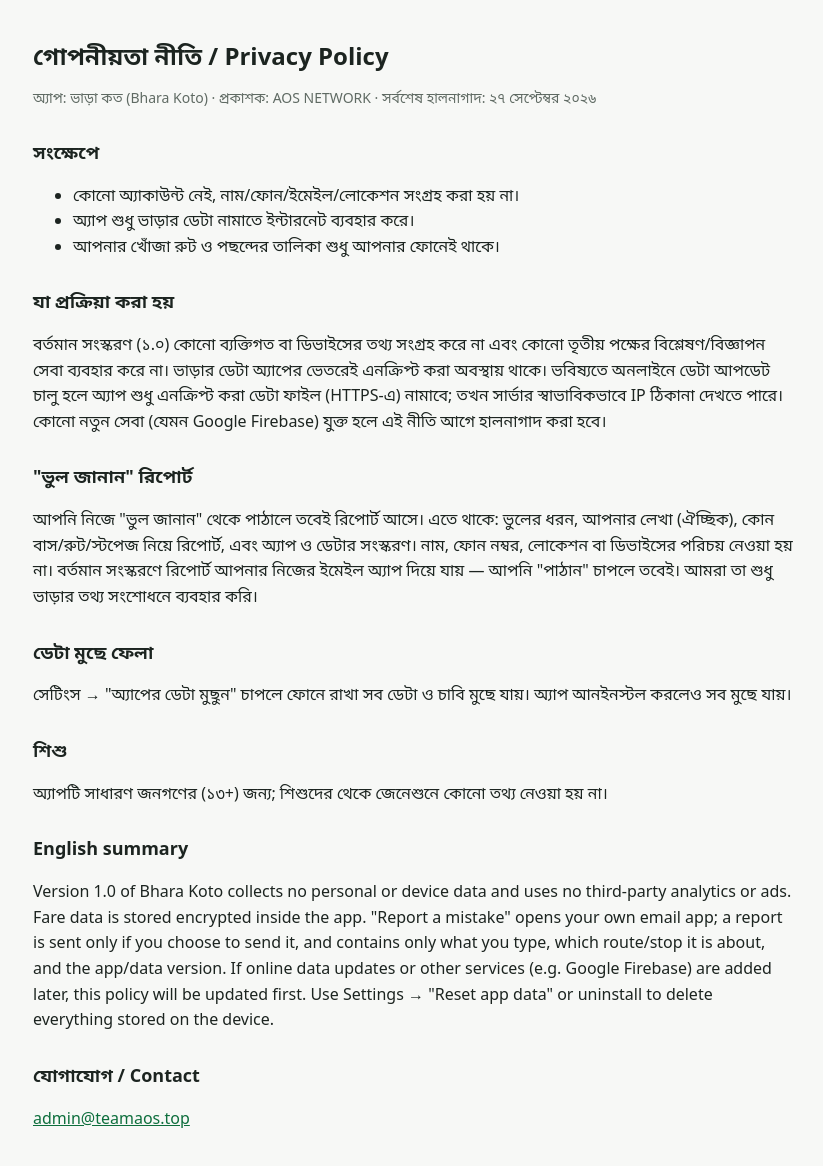
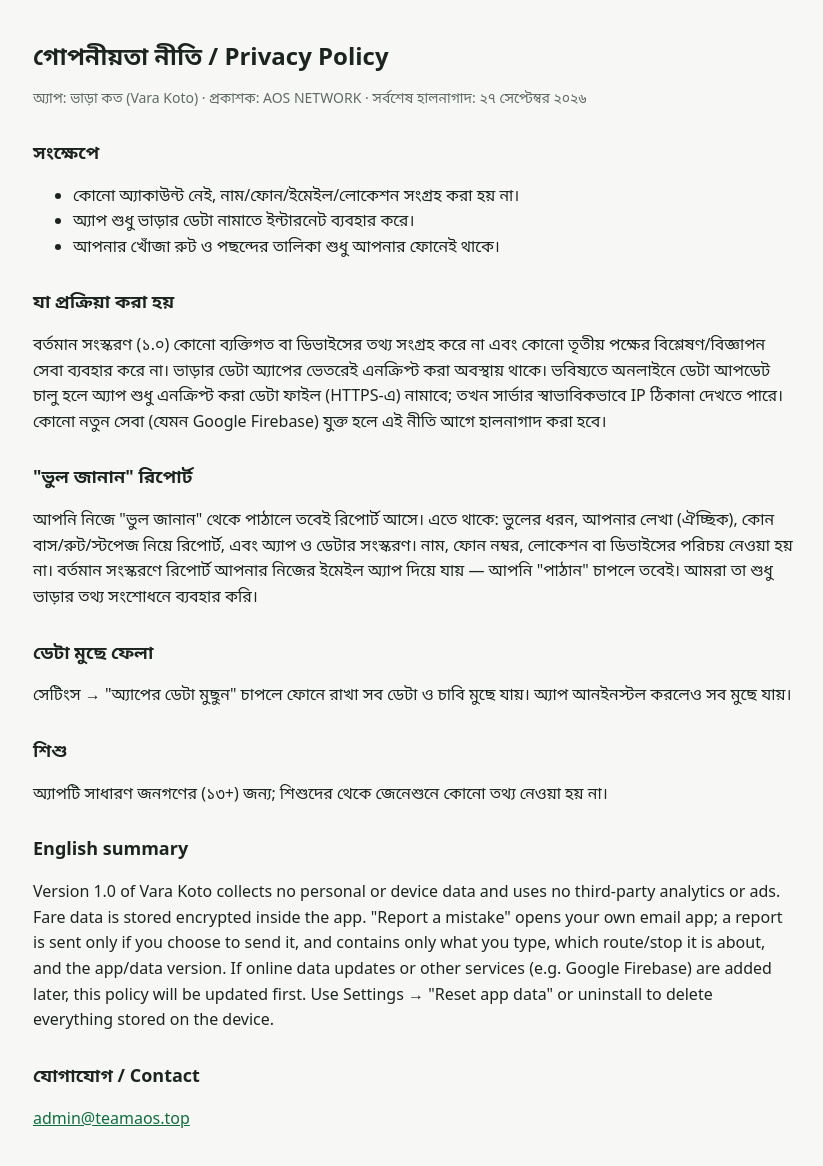
Before and after one commit to mdzarifuddin/bhara-koto-site, a plain HTML site: page privacy.html in a window 1280 px wide. Shown: the whole page, without its empty margins (227-1050 px from the left). Drawn offline with Linux system fonts and the light colour scheme.

Commit message:
English name: Vara Koto
Co-Authored-By: Claude Opus 5.5 <noreply@anthropic.com>

```diff
--- a/privacy.html
+++ b/privacy.html
@@ -9,7 +9,7 @@
 <body>
 <main>
 <h1>গোপনীয়তা নীতি / Privacy Policy</h1>
-<p class="muted">অ্যাপ: ভাড়া কত (Bhara Koto) · প্রকাশক: AOS NETWORK · সর্বশেষ হালনাগাদ: ২৭ সেপ্টেম্বর ২০২৬</p>
+<p class="muted">অ্যাপ: ভাড়া কত (Vara Koto) · প্রকাশক: AOS NETWORK · সর্বশেষ হালনাগাদ: ২৭ সেপ্টেম্বর ২০২৬</p>
 
 <h2>সংক্ষেপে</h2>
 <ul>
@@ -35,7 +35,7 @@
 <p>অ্যাপটি সাধারণ জনগণের (১৩+) জন্য; শিশুদের থেকে জেনেশুনে কোনো তথ্য নেওয়া হয় না।</p>
 
 <h2>English summary</h2>
-<p>Version 1.0 of Bhara Koto collects no personal or device data and uses no third-party analytics or ads. Fare data is stored
+<p>Version 1.0 of Vara Koto collects no personal or device data and uses no third-party analytics or ads. Fare data is stored
 encrypted inside the app. "Report a mistake" opens your own email app; a report is sent only if you choose to send it, and
 contains only what you type, which route/stop it is about, and the app/data version. If online data updates or other
 services (e.g. Google Firebase) are added later, this policy will be updated first. Use Settings → "Reset app data" or
```
Also changed, not shown: index.html (+2 -2 lines), sources.html (+1 -1 lines), terms.html (+1 -1 lines).
